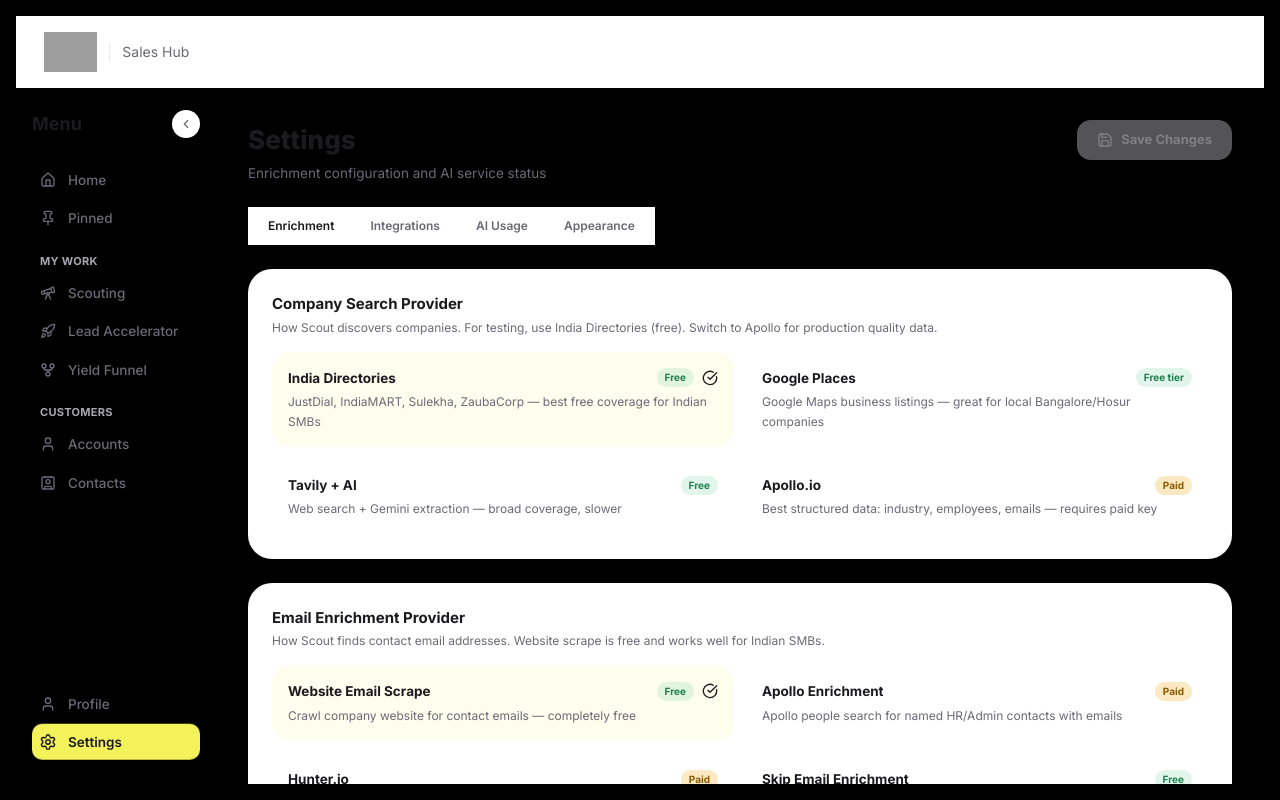
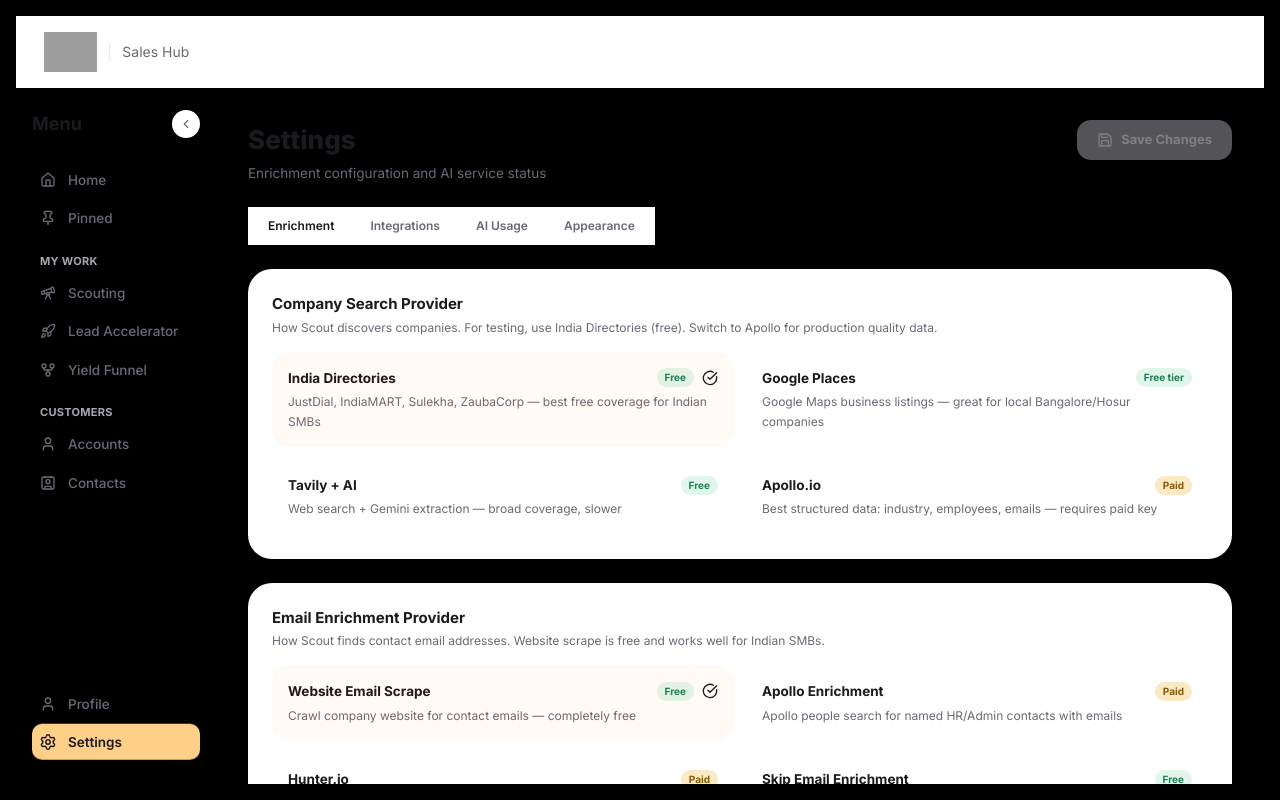
Before and after one commit to arunchrist-svg/ish0.3, a Next.js app: page /settings in a window 1280 px wide. Built offline with nearby package versions, Linux system fonts and the light colour scheme; grey boxes are pictures that could not be loaded.

Commit message:
Update Stratus DS tokens for button navy and unified yellow.
Centralize the palette in stratus.ts and remap ish-black to #293042 and ish-yellow to #ffce87 so buttons, tabs, and accents pick up the new colors from tokens.

Co-authored-by: Cursor <cursoragent@cursor.com>

```diff
--- a/src/app/globals.css
+++ b/src/app/globals.css
@@ -57,7 +57,7 @@
   --card-foreground: oklch(0.145 0 0);
   --popover: oklch(1 0 0);
   --popover-foreground: oklch(0.145 0 0);
-  --primary: oklch(0.205 0 0);
+  --primary: oklch(0.31 0.028 264);
   --primary-foreground: oklch(0.985 0 0);
   --secondary: oklch(0.97 0 0);
   --secondary-foreground: oklch(0.205 0 0);
@@ -77,7 +77,7 @@
   --radius: 0.625rem;
   --sidebar: oklch(0.985 0 0);
   --sidebar-foreground: oklch(0.145 0 0);
-  --sidebar-primary: oklch(0.205 0 0);
+  --sidebar-primary: oklch(0.31 0.028 264);
   --sidebar-primary-foreground: oklch(0.985 0 0);
   --sidebar-accent: oklch(0.97 0 0);
   --sidebar-accent-foreground: oklch(0.205 0 0);
@@ -150,7 +150,7 @@
   --card-foreground: oklch(0.08 0 0);
   --popover: oklch(0.98 0.007 240);
   --popover-foreground: oklch(0.08 0 0);
-  --primary: oklch(0.14 0.008 265);
+  --primary: oklch(0.31 0.028 264);
   --primary-foreground: oklch(1 0 0);
   --secondary: oklch(0.97 0.005 240);
   --secondary-foreground: oklch(0.12 0 0);
@@ -169,7 +169,7 @@
   --chart-5: oklch(0.53 0.065 240);
   --sidebar: oklch(0.96 0.011 240 / 0.82);
   --sidebar-foreground: oklch(0.08 0 0);
-  --sidebar-primary: oklch(0.14 0.008 265);
+  --sidebar-primary: oklch(0.31 0.028 264);
   --sidebar-primary-foreground: oklch(1 0 0);
   --sidebar-accent: oklch(0.93 0.011 240 / 0.60);
   --sidebar-accent-foreground: oklch(0.08 0 0);
--- a/src/design-system/tokens/index.ts
+++ b/src/design-system/tokens/index.ts
@@ -1,2 +1,3 @@
 export * from "./colors";
+export * from "./stratus";
 export * from "./typography";
--- /dev/null
+++ b/src/design-system/tokens/stratus.ts
@@ -0,0 +1,33 @@
+/** Stratus theme palette — canonical DS values (single source of truth). */
+export const stratusPalette = {
+  blue: "#83a2db",
+  salmon: "#fd8e8c",
+  yellow: "#ffce87",
+  black: "#293042",
+  ink: "#0d0d0d",
+  white: "#ffffff",
+  canvas: "#f6f7fa",
+  canvasPreview: "#eef4fd",
+  borderLight: "#d4e3f5",
+} as const;
+
+export const stratusRgb = {
+  blue: "131, 162, 219",
+  salmon: "253, 142, 140",
+  yellow: "255, 206, 135",
+} as const;
+
+/** DS gradient bar: blue → salmon → yellow */
+export const stratusGradient = `linear-gradient(135deg, ${stratusPalette.blue} 0%, ${stratusPalette.salmon} 50%, ${stratusPalette.yellow} 100%)`;
+
+/** Accent gradient for interactive surfaces (yellow → salmon) */
+/** Selected nav / tab highlight gradient */
+export const stratusNavActiveGradient = `linear-gradient(135deg, rgba(255, 206, 135, 0.92) 0%, rgba(255, 228, 185, 0.78) 50%, rgba(255, 245, 225, 0.68) 100%)`;
+
+export const stratusYellowGradient = `linear-gradient(135deg, ${stratusPalette.yellow} 0%, #e8c8c6 55%, ${stratusPalette.salmon} 100%)`;
+
+export const stratusPaletteLegend = [
+  { label: "Blue", hex: stratusPalette.blue },
+  { label: "Salmon", hex: stratusPalette.salmon },
+  { label: "Yellow", hex: stratusPalette.yellow },
+] as const;
--- a/src/design-system/tokens/tokens.css
+++ b/src/design-system/tokens/tokens.css
@@ -7,28 +7,31 @@
   --color-ish-ink-soft: #6b6975;
   --color-ish-ink-faint: #a8a6b0;
   --color-ish-border: #e7e6ea;
-  --color-ish-yellow: #f4f25a;
-  --color-ish-yellow-soft: #f9f8c8;
+  --color-ish-yellow: #ffce87;
+  --color-ish-yellow-soft: #fff4e0;
   --color-ish-pink: #fad9d0;
   --color-ish-pink-soft: #fceeea;
   --color-ish-green: #3fbe82;
   --color-ish-green-soft: #e0f7ec;
-  --color-ish-black: #15151a;
+  --color-ish-black: #293042;
   --color-ish-avatar-1: #f2c9a0;
   --color-ish-avatar-2: #f2a8a8;
   --color-ish-avatar-3: #a8c9f2;
   --color-ish-avatar-4: #c9a8f2;
   --color-ish-avatar-5: #a8f2c9;
   --color-ish-avatar-6: #f2dca8;
+  --color-ish-stratus-blue: #83a2db;
+  --color-ish-stratus-salmon: #fd8e8c;
+  --color-ish-stratus-yellow: #ffce87;
   --shadow-ish-sm: 0 1px 2px rgba(20, 20, 30, 0.05);
   --shadow-ish: 0 2px 8px rgba(20, 20, 30, 0.06), 0 8px 24px rgba(20, 20, 30, 0.05);
   --shadow-ish-float: 0 24px 60px rgba(20, 16, 30, 0.22);
-  --shadow-ish-yellow: 0 6px 18px rgba(244, 242, 90, 0.35);
-  --shadow-ish-yellow-sm: 0 4px 14px rgba(244, 242, 90, 0.3);
+  --shadow-ish-yellow: 0 6px 18px rgba(255, 206, 135, 0.35);
+  --shadow-ish-yellow-sm: 0 4px 14px rgba(255, 206, 135, 0.30);
 }
 
 :root {
-  --ish-yellow-gradient: linear-gradient(135deg, #f4f25a 0%, #fdeaa8 50%, #fcd9c4 100%);
+  --ish-yellow-gradient: linear-gradient(135deg, #ffce87 0%, #ffe4b8 50%, #fcd9c4 100%);
 }
 
 .dark {
@@ -46,31 +49,34 @@
 }
 
 .stratus {
+  /* ── Stratus DS palette (see tokens/stratus.ts) ─────────────────────── */
+  --ish-stratus-blue: #83a2db;
+  --ish-stratus-salmon: #fd8e8c;
+  --ish-stratus-yellow: #ffce87;
+  --ish-stratus-blue-rgb: 131, 162, 219;
+  --ish-stratus-salmon-rgb: 253, 142, 140;
+  --ish-stratus-yellow-rgb: 255, 206, 135;
   --color-ish-outer: #0d0d0d;
   --color-ish-app: #fdfdfd;
   --color-ish-canvas: #f6f7fa;
   --color-ish-ink: #0d0d0d;
   --color-ish-ink-soft: #4a5568;
   --color-ish-ink-faint: #8a96a8;
-  --color-ish-border: rgba(131, 162, 219, 0.26);
-  /* Yellow accent stays warm — DS CTA color (#FFCE87 warm yellow) */
-  --color-ish-yellow: #ffce87;
+  --color-ish-border: rgba(var(--ish-stratus-blue-rgb), 0.26);
+  --color-ish-yellow: var(--ish-stratus-yellow);
   --color-ish-yellow-soft: #fff4e0;
-  /* Remap "pink" accent → soft blush */
-  --color-ish-pink: #fd8e8c;
+  --color-ish-pink: var(--ish-stratus-salmon);
   --color-ish-pink-soft: #fdf0f0;
   --color-ish-green: #3fbe82;
   --color-ish-green-soft: #edfaf4;
-  --color-ish-black: #15151a;
-  --shadow-ish-sm: 0 1px 3px rgba(131, 162, 219, 0.06), 0 1px 2px rgba(131, 162, 219, 0.035);
-  --shadow-ish: 0 4px 16px rgba(131, 162, 219, 0.08), 0 1px 4px rgba(131, 162, 219, 0.045);
+  --color-ish-black: #293042;
+  --shadow-ish-sm: 0 1px 3px rgba(var(--ish-stratus-blue-rgb), 0.06), 0 1px 2px rgba(var(--ish-stratus-blue-rgb), 0.035);
+  --shadow-ish: 0 4px 16px rgba(var(--ish-stratus-blue-rgb), 0.08), 0 1px 4px rgba(var(--ish-stratus-blue-rgb), 0.045);
   --shadow-ish-float: 0 24px 60px rgba(108, 138, 198, 0.16);
-  /* Yellow gradient → warm DS palette blend (yellow→salmon) */
-  --ish-yellow-gradient: linear-gradient(135deg, #ffce87 0%, #fdb99a 55%, #fd8e8c 100%);
-  --shadow-ish-yellow: 0 6px 18px rgba(255, 180, 100, 0.30);
-  --shadow-ish-yellow-sm: 0 4px 14px rgba(255, 180, 100, 0.22);
-  --ish-stratus-blue: #83a2db;
-  --ish-stratus-gradient: linear-gradient(135deg, #83a2db 0%, #fd8e8c 50%, #ffce87 100%);
+  --ish-yellow-gradient: linear-gradient(135deg, #ffce87 0%, #fdb99a 55%, var(--ish-stratus-salmon) 100%);
+  --shadow-ish-yellow: 0 6px 18px rgba(var(--ish-stratus-yellow-rgb), 0.45);
+  --shadow-ish-yellow-sm: 0 4px 14px rgba(var(--ish-stratus-yellow-rgb), 0.32);
+  --ish-stratus-gradient: linear-gradient(135deg, var(--ish-stratus-blue) 0%, var(--ish-stratus-salmon) 50%, var(--ish-stratus-yellow) 100%);
 }
 
 
@@ -145,7 +151,7 @@
 .ish-ambient-canvas {
   background-color: #ffffff;
   background-image:
-    radial-gradient(ellipse 80% 55% at 0% 0%, rgba(244, 242, 90, 0.07), transparent 58%),
+    radial-gradient(ellipse 80% 55% at 0% 0%, rgba(255, 206, 135, 0.07), transparent 58%),
     radial-gradient(ellipse 70% 50% at 100% 100%, rgba(63, 190, 130, 0.05), transparent 52%),
     radial-gradient(ellipse 60% 40% at 85% 10%, rgba(250, 217, 208, 0.06), transparent 48%);
 }
@@ -221,10 +227,10 @@
   box-shadow: inset 0 0 0 1px rgba(63, 190, 130, 0.15) !important;
 }
 
-/* Record header banner — warm glass wash (yellow→salmon) */
+/* Record header banner — neutral glass wash */
 .stratus .bg-ish-yellow-gradient {
-  background: linear-gradient(150deg, #fff8ee 0%, #fef4f0 55%, #fef0ef 100%) !important;
-  border-bottom: 1px solid rgba(255, 180, 100, 0.18);
+  background: linear-gradient(150deg, #fafafa 0%, #f6f6f6 55%, #f3f3f3 100%) !important;
+  border-bottom: 1px solid rgba(var(--ish-stratus-yellow-rgb), 0.55);
 }
 
 /* Scouting grid main area — lift from bg-white/40 to light glass */
@@ -271,20 +277,20 @@
   border-color: transparent !important;
 }
 
-/* Active SlidingHighlight in queue sidebar — warm glass bloom */
+/* Active SlidingHighlight in queue sidebar — neutral glass bloom */
 .stratus .ish-glass-sidebar span.bg-ish-yellow-gradient {
   background:
-    radial-gradient(ellipse 120% 140% at 0% 0%, rgba(255, 210, 140, 0.28) 0%, transparent 60%),
-    radial-gradient(ellipse 90% 110% at 100% 100%, rgba(253, 142, 140, 0.10) 0%, transparent 50%),
-    linear-gradient(165deg, rgba(255, 255, 255, 0.98) 0%, rgba(255, 252, 248, 0.95) 100%) !important;
+    radial-gradient(ellipse 120% 140% at 0% 0%, rgba(var(--ish-stratus-yellow-rgb), 0.55) 0%, transparent 60%),
+    radial-gradient(ellipse 90% 110% at 100% 100%, rgba(var(--ish-stratus-salmon-rgb), 0.08) 0%, transparent 50%),
+    linear-gradient(165deg, rgba(255, 255, 255, 0.98) 0%, rgba(250, 250, 250, 0.95) 100%) !important;
   backdrop-filter: blur(22px) saturate(180%);
   -webkit-backdrop-filter: blur(22px) saturate(180%);
   border-bottom: none !important;
   box-shadow:
     inset 0 0 0 1px rgba(255, 255, 255, 0.95),
-    inset 0 0 0 2px rgba(255, 190, 100, 0.22),
-    0 0 0 1px rgba(255, 190, 100, 0.28),
-    0 8px 28px rgba(255, 160, 80, 0.16),
+    inset 0 0 0 2px rgba(var(--ish-stratus-yellow-rgb), 0.40),
+    0 0 0 1px rgba(var(--ish-stratus-yellow-rgb), 0.35),
+    0 8px 28px rgba(var(--ish-stratus-blue-rgb), 0.12),
     0 2px 8px rgba(0, 0, 0, 0.05) !important;
 }
 
@@ -303,3 +309,48 @@
 .stratus .ring-ish-green {
   --tw-ring-color: rgba(131, 162, 219, 0.70);
 }
+
+
+/* ── Stratus: SideNav refinements ───────────────────────────────────────── */
+
+/* Nav item hover — warm blue-glass tint instead of black/4%                */
+.stratus .ish-glass-sidebar a:hover,
+.stratus .ish-glass-sidebar .group:hover {
+  background: rgba(131, 162, 219, 0.10) !important;
+  border-radius: 10px;
+}
+
+/* Active nav pill — #FFCE87 glass gradient */
+.stratus .ish-glass-sidebar span.bg-ish-yellow {
+  background:
+    radial-gradient(ellipse 110% 90% at 10% 0%, rgba(var(--ish-stratus-yellow-rgb), 0.55) 0%, transparent 58%),
+    linear-gradient(
+      135deg,
+      rgba(var(--ish-stratus-yellow-rgb), 0.88) 0%,
+      rgba(255, 228, 185, 0.72) 52%,
+      rgba(255, 245, 225, 0.62) 100%
+    ) !important;
+  backdrop-filter: blur(14px) saturate(165%);
+  -webkit-backdrop-filter: blur(14px) saturate(165%);
+  box-shadow:
+    inset 0 0 0 1px rgba(255, 255, 255, 0.72),
+    inset 0 1px 0 rgba(255, 255, 255, 0.50),
+    0 2px 14px rgba(var(--ish-stratus-yellow-rgb), 0.35),
+    0 1px 4px rgba(255, 170, 80, 0.14) !important;
+}
+
+/* Sidebar right-edge divider — subtle Stratus blue tint                    */
+.stratus .ish-glass-sidebar {
+  border-right-color: rgba(131, 162, 219, 0.18) !important;
+}
+
+/* Section dividers (collapsed collapsed mode) — match Stratus border        */
+.stratus .border-t.border-ish-border\/70,
+.stratus .border-t.border-ish-border {
+  border-top-color: rgba(131, 162, 219, 0.18) !important;
+}
+
+/* TopBar bottom border — Stratus blue tint                                 */
+.stratus .border-b.border-ish-border {
+  border-bottom-color: rgba(131, 162, 219, 0.18) !important;
+}
```
Also changed, not shown: src/app/(hub)/settings/page.tsx (+25 -28 lines).
